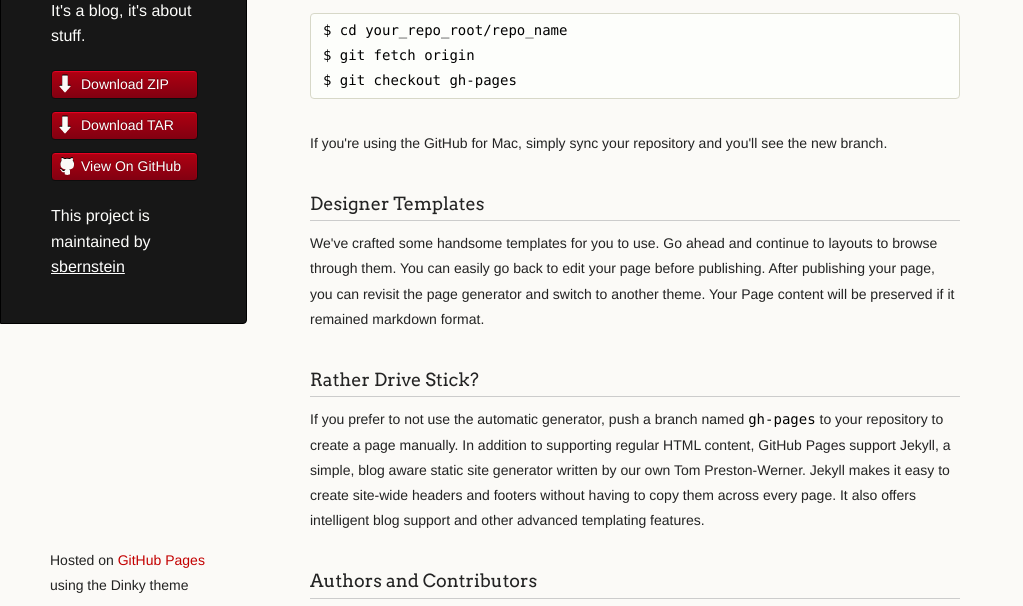
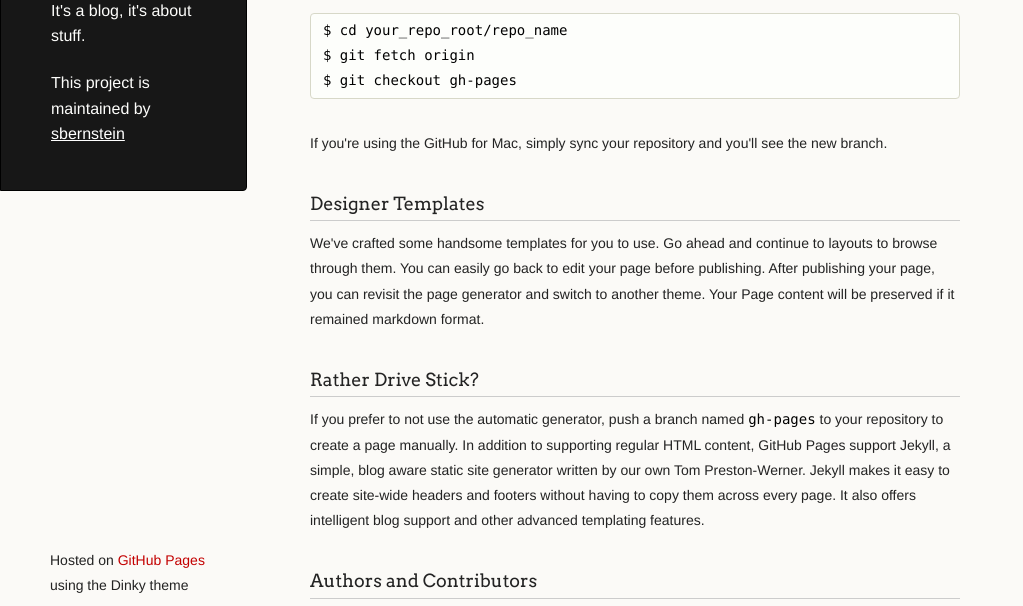
Before and after one commit to sbernstein/sbernstein, a plain HTML site: page index.html in a window 1280 px wide. Shown: the part 170-776 px from the top of the page, without its empty margins (0-1023 px from the left). Drawn offline with Linux system fonts and the light colour scheme.

Commit message:
Update gh-pages

```diff
--- a/index.html
+++ b/index.html
@@ -18,12 +18,6 @@
       <header>
         <h1 class="header">Digital Junkyard</h1>
         <p class="header">It's a blog, it's about stuff.</p>
-
-        <ul>
-          <li class="download"><a class="buttons" href="https://github.com/sbernstein/sbernstein/zipball/master">Download ZIP</a></li>
-          <li class="download"><a class="buttons" href="https://github.com/sbernstein/sbernstein/tarball/master">Download TAR</a></li>
-          <li><a class="buttons github" href="https://github.com/sbernstein/sbernstein">View On GitHub</a></li>
-        </ul>
 
         <p class="header">This project is maintained by <a class="header name" href="https://github.com/sbernstein">sbernstein</a></p>
 
```
